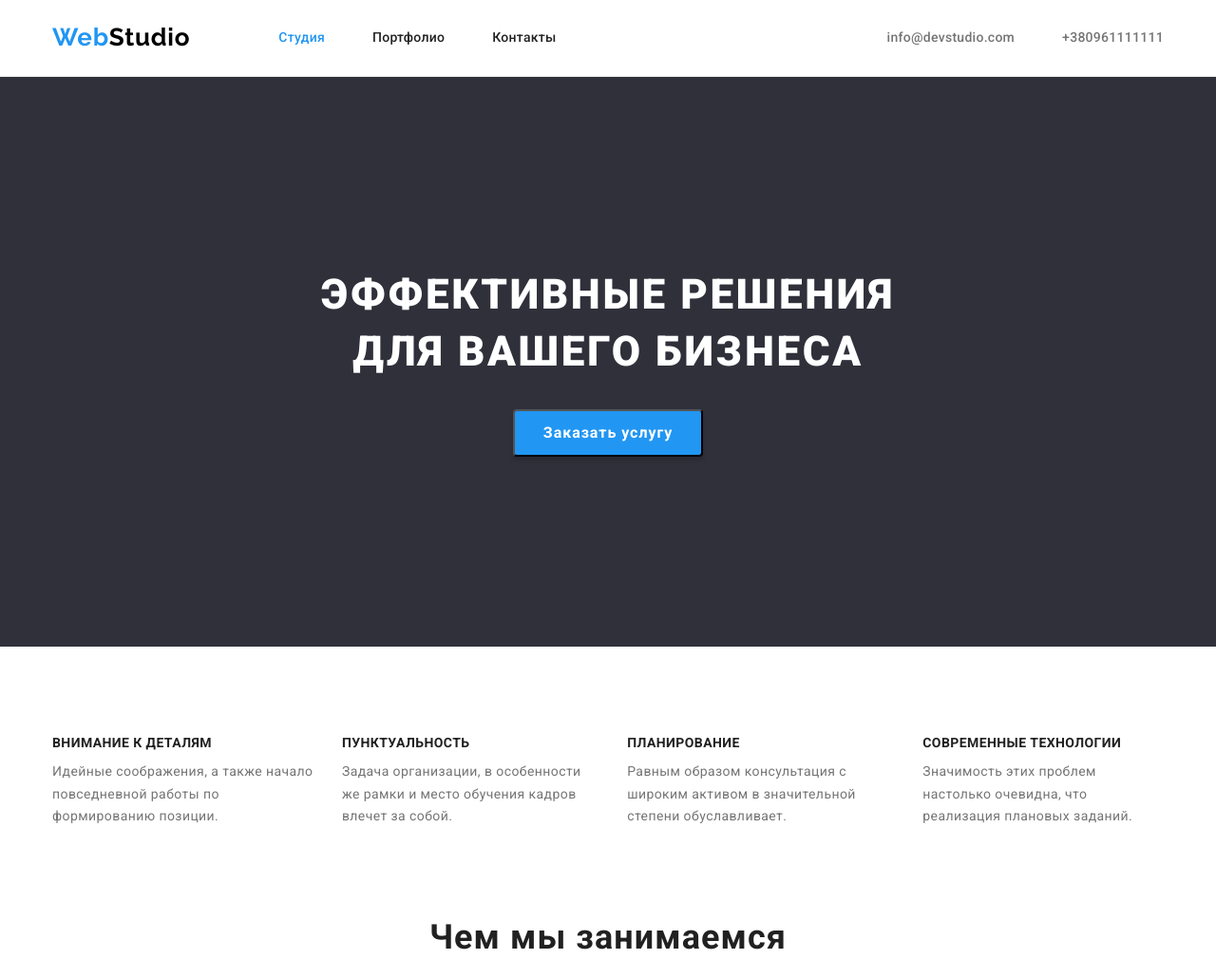
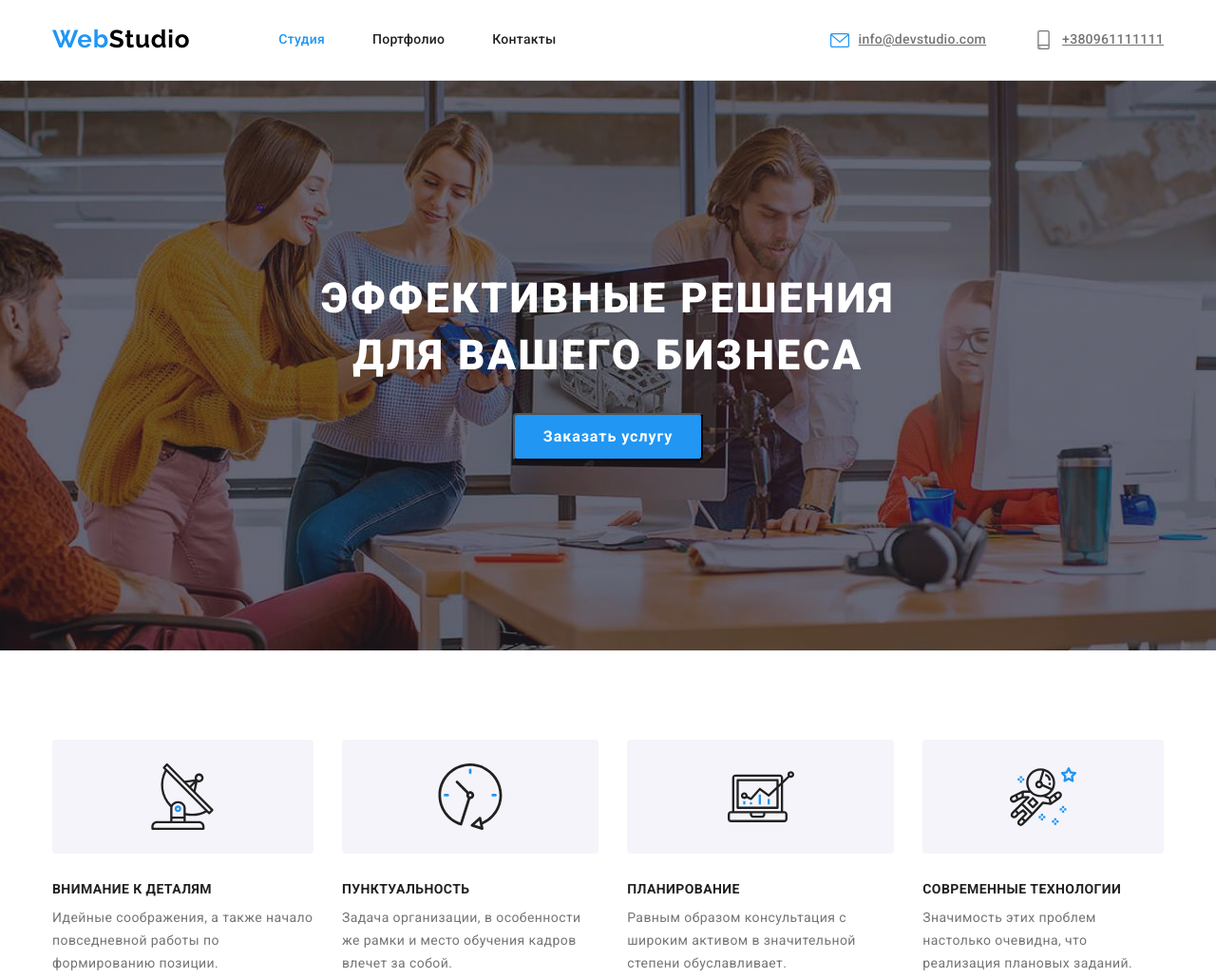
Before and after one commit to IgorFish/goit-markup-hw-04, a plain HTML site: page index.html in a window 1280 px wide. Shown: the top 1030 px of the page at 95% size. Drawn offline with nearby package versions, Linux system fonts and the light colour scheme.

Commit message:
уже тупик
уже тупик

```diff
--- a/css/styles.css
+++ b/css/styles.css
@@ -81,11 +81,47 @@ ul {
 .contacs {
   margin-left: auto;
   display: flex;
-  padding: 32px 0px 32px 0px;
 }
 
 .contakts-item-mail {
   margin-right: 50px;
+}
+
+.contakts-item-link {
+  display: inline-flex;
+  align-items: center;
+  font-weight: 500;
+  font-size: 14px;
+  line-height: 1.14;
+  letter-spacing: 0.02em;
+  color: var(--primary-text-color);
+  padding: 32px 0 32px 0;
+}
+
+.contakts-item-link:hover,
+.contakts-item-link:focus {
+  color: var(--accent-color);
+}
+/* значки почты и телефона */
+.mail::before {
+  content: "";
+  width: 20px;
+  height: 20px;
+  margin-right: 10px;
+  background-image: url("../images/envelope\ \(hover\).svg");
+  background-size: contain;
+  background-position: center;
+  background-repeat: no-repeat;
+}
+.tel::before {
+  content: "";
+  width: 20px;
+  height: 20px;
+  margin-right: 10px;
+  background-image: url("../images/smartphone.svg");
+  background-size: contain;
+  background-position: center;
+  background-repeat: no-repeat;
 }
 
 /* логотип*/
@@ -138,29 +174,28 @@ ul {
 }
 /* адрес телефон шапка */
 
-.contakts-item-link {
-  display: block;
-
-  font-weight: 500;
-  font-size: 14px;
-  line-height: 1.14;
-  letter-spacing: 0.02em;
-  color: var(--primary-text-color);
-
-  /* outline: auto; */
-}
-
-.contakts-item-link:hover,
-.contakts-item-link:focus {
-  color: var(--accent-color);
-}
-
 /* герой */
 .hero {
   padding-top: 200px;
   padding-bottom: 200px;
   text-align: center;
   background-color: var(--primari-hero-color);
+
+  /* размер картинки и фон */
+
+  max-width: 1600px;
+  height: 600px;
+  margin-left: auto;
+  margin-right: auto;
+  background-image: linear-gradient(
+      to right,
+      rgba(47, 48, 58, 0.4),
+      rgba(47, 48, 58, 0.4)
+    ),
+    url(../images/hero.jpg);
+  background-size: cover;
+  background-repeat: no-repeat;
+  background-position: center;
 
   /* outline: 1px solid #f70404; */
 }
@@ -229,6 +264,31 @@ ul {
 .feutures-item:last-of-type {
   margin-right: 0px;
 }
+.feutures-item::before {
+  display: block;
+  content: "";
+  height: 120px;
+  margin-bottom: 30px;
+
+  background-size: 70px 0 70px 0;
+  background-repeat: no-repeat;
+  background-position: center;
+  border-radius: 4px;
+  background-color: #f5f4fa;
+}
+.feutures-item:nth-child(1)::before {
+  background-image: url("../images/antenna.svg");
+}
+.feutures-item:nth-child(2)::before {
+  background-image: url("../images/clock.svg");
+}
+.feutures-item:nth-child(3)::before {
+  background-image: url("../images/diagram.svg");
+}
+.feutures-item:nth-child(4)::before {
+  background-image: url("../images/astronaut.svg");
+}
+
 /* чем занимаемся */
 
 .work {
@@ -305,6 +365,35 @@ ul {
   text-align: center;
   letter-spacing: 0.03em;
 }
+
+.heading-clients {
+  color: var(--title-text-color);
+  font-weight: 700;
+  font-size: 36px;
+  line-height: 1.17;
+  text-align: center;
+  letter-spacing: 0.03em;
+  margin-bottom: 50px;
+}
+
+/* постоянные клиенты */
+
+.clients-list {
+  display: flex;
+  justify-content: center;
+}
+.clients-item:not(:last-child) {
+  margin-right: 30px;
+}
+
+.clients-link {
+  display: flex;
+  justify-content: center;
+  height: 92px;
+  width: 170px;
+  outline: 1px solid tomato;
+}
+
 /* подвал */
 .footer {
   padding-top: 60px;
--- a/index.html
+++ b/index.html
@@ -38,12 +38,12 @@
         </nav>
         <ul class="contacs list">
           <li class="contakts-item-mail">
-            <a href="mailto:info@devstudio.com" class="contakts-item-link link"
-              >info@devstudio.com</a
+            <a class="contakts-item-link mail" href="mailto:info@devstudio.com">
+              info@devstudio.com</a
             >
           </li>
           <li class="contakts-item-tel">
-            <a href="tel:+380961111111" class="contakts-item-link link"
+            <a class="contakts-item-link tel" href="tel:+380961111111"
               >+380961111111</a
             >
           </li>
@@ -58,7 +58,9 @@
             ЭФФЕКТИВНЫЕ РЕШЕНИЯ <br />
             ДЛЯ ВАШЕГО БИЗНЕСА
           </h1>
-          <button class="hero-title-button" type="button">Заказать услугу</button>
+          <button class="hero-title-button" type="button">
+            Заказать услугу
+          </button>
         </div>
       </section>
       <!--особенности-->
@@ -130,7 +132,6 @@
       </section>
       <!--наша команда-->
       <section class="section section-team">
-
         <div class="container">
           <h2 class="heading-team">Наша команда</h2>
           <ul class="team-list">
@@ -165,23 +166,63 @@
           </ul>
         </div>
       </section>
+      <!-- постоянные клиенты -->
+      <section class="section">
+        <div class="container">
+          <h2 class="heading-clients">Постоянные клиенты</h2>
+          <ul class="clients-list">
+            <li class="clients-item">
+              <a class="clients-link" href=""></a>
+            </li>
+
+            <li class="clients-item">
+              <a class="clients-link" href=""></a>
+            </li>
+
+            <li class="clients-item">
+              <a class="clients-link" href=""></a>
+            </li>
+
+            <li class="clients-item">
+              <a class="clients-link" href=""></a>
+            </li>
+
+            <li class="clients-item">
+              <a class="clients-link" href=""></a>
+            </li>
+
+            <li class="clients-item">
+              <a class="clients-link" href=""></a>
+            </li>
+          </ul>
+        </div>
+      </section>
     </main>
     <!--подвал-->
     <footer class="footer">
       <div class="container foot">
-        <a href="./index.html" class="logo-link-footer link"><span class="logo">Web</span><span
-            class="logo-footer">Studio</span></a>
+        <a href="./index.html" class="logo-link-footer link"
+          ><span class="logo">Web</span
+          ><span class="logo-footer">Studio</span></a
+        >
         <address>
           <ul class="address list">
             <li class="address-item">
-              <a href="https://www.google.com/maps/place/%D0%B1%D1%83%D0%BB.+%D0%9B%D0%B5%D1%81%D0%B8+%D0%A3%D0%BA%D1%80%D0%B0%D0%B8%D0%BD%D0%BA%D0%B8,+26,+%D0%9A%D0%B8%D0%B5%D0%B2,+02000/@50.4265807,30.5361971,17z/data=!4m13!1m7!3m6!1s0x40d4cf0e033ecbe9:0x57a4dffefec77da0!2z0LHRg9C7LiDQm9C10YHQuCDQo9C60YDQsNC40L3QutC4LCAyNiwg0JrQuNC10LIsIDAyMDAw!3b1!8m2!3d50.4265807!4d30.5383858!3m4!1s0x40d4cf0e033ecbe9:0x57a4dffefec77da0!8m2!3d50.4265807!4d30.5383858"
-                class="address-link link">г. Киев, пр-т Леси Украинки, 26</a>
+              <a
+                href="https://www.google.com/maps/place/%D0%B1%D1%83%D0%BB.+%D0%9B%D0%B5%D1%81%D0%B8+%D0%A3%D0%BA%D1%80%D0%B0%D0%B8%D0%BD%D0%BA%D0%B8,+26,+%D0%9A%D0%B8%D0%B5%D0%B2,+02000/@50.4265807,30.5361971,17z/data=!4m13!1m7!3m6!1s0x40d4cf0e033ecbe9:0x57a4dffefec77da0!2z0LHRg9C7LiDQm9C10YHQuCDQo9C60YDQsNC40L3QutC4LCAyNiwg0JrQuNC10LIsIDAyMDAw!3b1!8m2!3d50.4265807!4d30.5383858!3m4!1s0x40d4cf0e033ecbe9:0x57a4dffefec77da0!8m2!3d50.4265807!4d30.5383858"
+                class="address-link link"
+                >г. Киев, пр-т Леси Украинки, 26</a
+              >
             </li>
             <li class="address-item">
-              <a href="mailto:info@devstudio.com" class="address-footer link">info@devstudio.com</a>
+              <a href="mailto:info@devstudio.com" class="address-footer link"
+                >info@devstudio.com</a
+              >
             </li>
             <li class="address-item">
-              <a href="tel:+380961111111" class="address-footer link">+380961111111</a>
+              <a href="tel:+380961111111" class="address-footer link"
+                >+380961111111</a
+              >
             </li>
           </ul>
         </address>
```
Also changed, not shown: images/antenna.png (deleted), images/antenna.svg (added), images/astronaut.png (deleted), images/astronaut.svg (added), images/clock.png (deleted), images/clock.svg (added), images/diagram.png (deleted), images/diagram.svg (added), images/hero.jpg (added).
